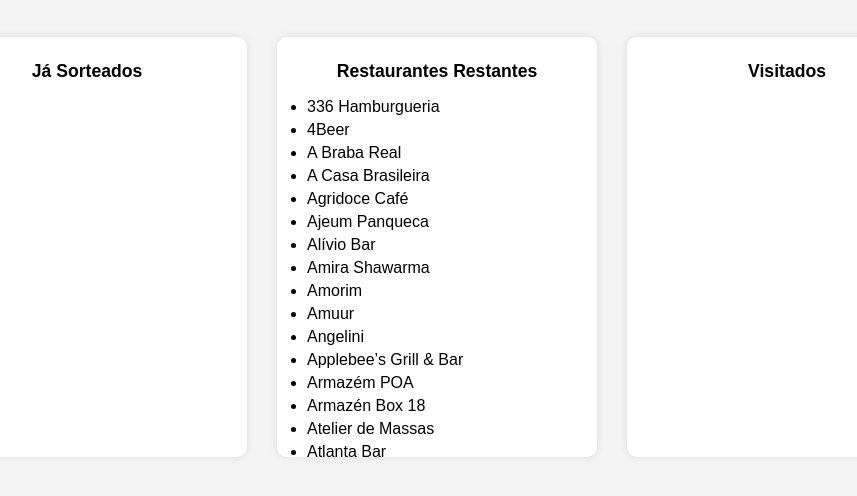
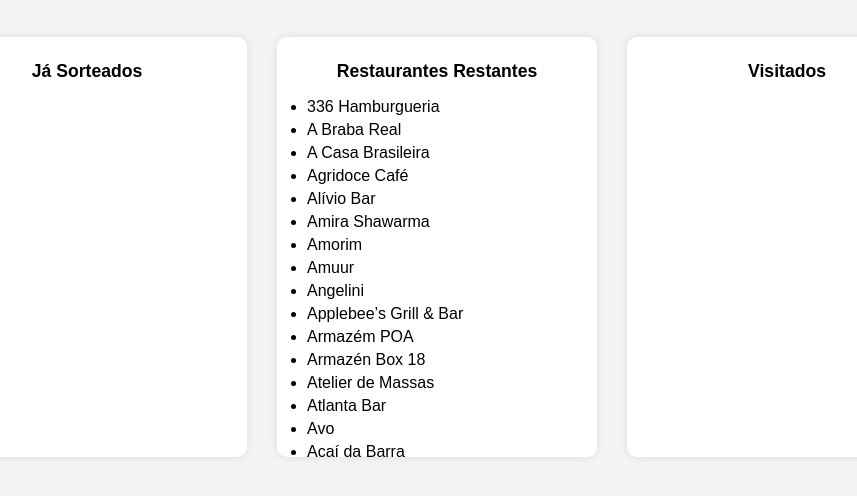
Before and after one commit to lucasmellosz/POAEMDOBRO, a plain HTML site: page index.html in a window 1280 px wide. Shown: the part 164-660 px from the top of the page, without its empty margins (203-1060 px from the left). Drawn offline with Linux system fonts and the light colour scheme.

Commit message:
Update index.html

```diff
--- a/index.html
+++ b/index.html
@@ -80,42 +80,43 @@
 
   <script>
     let lista = [...new Set([
-      "336 Hamburgueria", "4Beer", "A Braba Real", "A Casa Brasileira", "Açaí da Barra", "Agridoce Café",
-      "Ajeum Panqueca", "Alívio Bar", "Amira Shawarma", "Amorim", "Amuur", "Angelini", "Applebee’s Grill & Bar",
-      "Armazém POA", "Armazén Box 18", "Atlanta Bar", "Atelier de Massas", "Avo", "Banca do Açaí", "Bar Lider",
-      "Barbarella Bakery", "Barranquinho", "Beatnik", "Beco 24", "Bib’s", "Bibah", "Bierkeller", "Bistrô do Mercado",
-      "Bisou", "Boom Sabor que Faz Bem", "Boxfim Xis", "Brizza Forneria", "Brita Bar", "Brioche e Gelato",
-      "Buena Pizza Social Club", "Bullé Café & Armazén", "Cacau Show", "Café Angélica", "Café Cultura",
-      "Café do Bem", "Café do Mercado", "Café Imperador", "Café Mal Assombrado", "Cantina Toscana",
-      "Casa do Vale", "Casa Mica", "Casa Revoa", "Castellani Padaria", "CauCakes", "Cavanhas", "Céu Zona Sul",
-      "Charlie Confeitaria", "Chatô Pizzaria", "Chalé da Praça XV", "Ciao Slice Shop", "Coccaderia.Co",
-      "Comfy Pizza", "Confeitaria Barcelona", "Confeitaria Dona Inês", "Da Vó", "Dale Burger", "Delta Brick",
-      "Di Toni Pasta i Basta", "Don Francesco Pastel", "Don Zarichta", "Doralice", "D’juca Confeitaria",
-      "El Aguante Bar", "Encouraço Bu=kin", "Entrecot & cia", "Famiglia Facin", "Fervo Bar", "Fold NYC Style",
-      "Fogo", "Freddo", "Fuga Bar", "Gelato Borelli", "Giallo Sanduicheria", "Ginkgo", "Grazie Mille",
-      "Griffe Patisserie", "Green Station", "Guaviare", "Hard Rock", "Horneria", "Hora do Pastel",
-      "Imperial", "Inconfundível Burguer", "Jardim São Geraldo", "Johnny e Julie", "Juro de Dedinho",
-      "Konceito Lounge", "LaChiviteria", "Lancheria Luz", "Legado Sakaes", "Levante", "Libereco 32",
-      "Libertário", "L’único", "Lola CCMQ", "Los Ferreros", "Los Pibes Burguers e Xis", "Luc Bistrô",
-      "Madame Tetu", "Mais Café Bistrô e Eventos", "Mais1 Café", "Mark Hamburgueria", "Marchy Armazén e Bistrô",
-      "Mayô", "McCafé", "McDonald’s", "McDonald’s (último)", "Med Gastro Giardino", "Mercado Brasco",
-      "Migra", "Milk Moo", "Mima Focacceria", "Moishes Deli", "Molt Be", "Monte Líbano", "Moa Cafeteria",
-      "Mouros Dog", "Mr. Chau", "Mulligan", "Nanica", "Niki Lanches", "Nina Café da Casa", "O’Pasta Tra[oria",
-      "O’Sullivans Irish Pub", "Oh Bruder", "Olga Raízes", "Onze Bar", "Osso Parrilla Bar", "Osteria del Mercato",
-      "Parrilla Hecho a Mano", "Paraíso Bowls", "Pampa", "Pampa Burguer", "Paparico Taqueria", "Paddock & Co",
-      "Patio Barcelos", "Petiskeira", "Pipoca de Ipanema", "Pito Bar e Cozinha", "Platinum Sushi (Yakisoba)",
-      "Poa Café e Armazén", "Poa Parrilla", "Ponto Zero Bar e Cozinha", "Poplab", "Porto Burger",
-      "Quincho Parrilla y Bar", "Quintanilha", "Rancho 141", "Raw Restaurante", "Real Fucking Burger",
-      "Refúgio Açaí", "Restaurante Figueiras", "Restaurante Marcos", "Restaurante Midbar", "Restaurante Naval",
-      "Restaurante Origens", "Rincón 74", "Rodízio Burguer Poa", "Roister do Barra", "Royal Trudel", "Ruta Asado y Bar",
-      "Salvador Gravataí", "Salvador Pontal", "Sando", "Santi Pizzeria Napoletana", "Santino Gelateria",
-      "Santo Antônio", "Savanna", "Shakespeare", "Sirène", "Soc Ice Cream",
-      "Soberano", "Spoleto", "Spoiler", "Squisito Fatta a Mano", "T.T Burguer", "Tartoni", "Terra do Churrasco",
-      "The Raven", "Tio Burguers", "Todo Cambia", "Todo Vene", "Trigo Pizzaria", "Trianon Bauru", "Tú Bar",
-      "Um Bar & Cozinha", "Up Food Art", "Uai Why", "Ventralis BBQ e Burger", "Veríssimo Café",
-      "Via Pastel", "Village Grill", "Vila Finamor", "Vincenzo Spagheteria", "Vivenda Portuguesa", "Vulcano Burguers",
-      "Yami Café", "Zuca"
-    ])].sort();
+      // Lista em ordem alfabética
+      "336 Hamburgueria", "A Braba Real", "A Casa Brasileira", "Açaí da Barra", "Agridoce Café",
+      "Alívio Bar", "Amira Shawarma", "Amorim", "Amuur", "Angelini", "Applebee’s Grill & Bar",
+      "Armazém POA", "Armazén Box 18", "Atelier de Massas", "Atlanta Bar", "Avo", "Banca do Açaí",
+      "Bar Lider", "Barbarella Bakery", "Barranquinho", "Beatnik", "Beco 24", "Bib’s", "Bibah",
+      "Bierkeller", "Bistrô do Mercado", "Bisou", "Boom Sabor que Faz Bem", "Boxfim Xis", "Brizza Forneria",
+      "Brita Bar", "Brioche e Gelato", "Buena Pizza Social Club", "Bullé Café & Armazén", "Café Angélica",
+      "Café Cultura", "Café do Bem", "Café do Mercado", "Café Imperador", "Café Mal Assombrado",
+      "Cachorro do Bonfa", "Cantina Toscana", "Casa Mica", "Casa Revoa", "Casa do Vale", "Castellani Padaria",
+      "Cavanhas", "Caucakes", "Cavanhas", "Céu Zona Sul", "Charlie Confeitaria", "Chatô Pizzaria",
+      "Chalé da Praça XV", "Ciao Slice Shop", "Coccaderia.Co", "Comfy Pizza", "Confeitaria Barcelona",
+      "Confeitaria Dona Inês", "D’juca Confeitaria", "Da Vó", "Dale Burger", "Delta Brick", "De Rua",
+      "Di Toni Pasta i Basta", "Don Francesco Pastel", "Don Zarichta", "Doralice", "El Aguante Bar",
+      "Encouraço Bu=kin", "Entrecot & cia", "Famiglia Facin", "Fervo Bar", "Fold NYC Style", "Fogo",
+      "Freda", "Gelato Borelli", "Giallo Sanduicheria", "Ginkgo", "Grazie Mille", "Green Station",
+      "Griffe Patisserie", "Guaviare", "Hard Rock", "Hora do Pastel", "Horneria", "Imperial",
+      "Inconfundível Burguer", "Jardim São Geraldo", "Johnny e Julie", "Juro de Dedinho", "Konceito Lounge",
+      "LaChiviteria", "Lancheria Luz", "Legado Sakaes", "Levante", "Libereco 32", "Libertário", "Lola CCMQ",
+      "Los Ferreros", "Los Pibes Burguers e Xis", "Luc Bistrô", "Madame Tetu", "Mark Hamburgueria",
+      "Marchy Armazén e Bistrô", "Mayô", "McCafé", "McDonald’s", "McDonald’s (último)", "Med Gastro Giardino",
+      "Mercado Brasco", "Migra", "Milk Moo", "Mima Focacceria", "Moa Cafeteria", "Molt Be", "Monte Líbano",
+      "Moishes Deli", "Mouros Dog", "Mr. Chau", "Mulligan", "Nanica", "Niki Lanches", "Nina Café da Casa",
+      "O’Pasta Tra[oria", "O’Sullivans Irish Pub", "Oh Bruder", "Olga Raízes", "Onze Bar", "Osso Parrilla Bar",
+      "Osteria del Mercato", "Paraíso Bowls", "Parrilla Hecho a Mano", "Paparico Taqueria", "Pampa",
+      "Pampa Burguer", "Patio Barcelos", "Paddock & Co", "Patio Barcelos", "Petiskeira", "Pipoca de Ipanema",
+      "Pito Bar e Cozinha", "Platinum Sushi (Yakisoba)", "Poa Café e Armazén", "Poa Parrilla", "Ponto Zero Bar e Cozinha",
+      "Poplab", "Porto Burger", "Quincho Parrilla y Bar", "Quintanilha", "Rancho 141", "Raw Restaurante",
+      "Real Fucking Burger", "Refúgio Açaí", "Restaurante Figueiras", "Restaurante Marcos", "Restaurante Midbar",
+      "Restaurante Naval", "Restaurante Origens", "Rincón 74", "Roister do Barra", "Royal Trudel", "Ruta Asado y Bar",
+      "Sabor de Luna", "Salvador Gravataí", "Salvador Pontal", "Sando", "Santi Pizzeria Napoletana",
+      "Santino Gelateria", "Savanna", "Shakespeare", "Sirène", "Soc Ice Cream", "Soberano", "Sobrinho Hamburgers",
+      "Spoiler", "Spoleto", "Squisito Fatta a Mano", "T.T Burguer", "Tartoni", "Terra do Churrasco",
+      "The Raven", "Todo Cambia", "Todo Vene", "Tio Burguers", "Trigo Pizzaria", "Trianon Bauru",
+      "Tú Bar", "Um Bar & Cozinha", "Up Food Art", "Uai Why", "Veríssimo Café", "Via Pastel",
+      "Ventralis BBQ e Burger", "Village Grill", "Vila Finamor", "Vincenzo Spagheteria", "Vivenda Portuguesa",
+      "Vulcano Burguers", "Yami Café", "Zuca"
+    ])];
 
     let sorteados = JSON.parse(localStorage.getItem("sorteados")) || [];
     let visitados = JSON.parse(localStorage.getItem("visitados")) || [];
@@ -137,7 +138,8 @@
       const sorteadosNaoVisitados = sorteados.filter(s => !visitados.includes(s.nome)).map(s => s.nome);
       const restantes = lista.filter(r => !visitados.includes(r) && !sorteadosNaoVisitados.includes(r));
 
-      restantes.forEach(item => {
+      // Ordena os "restantes"
+      restantes.sort().forEach(item => {
         const li = document.createElement("li");
         li.textContent = item;
         ulRestantes.appendChild(li);
```
